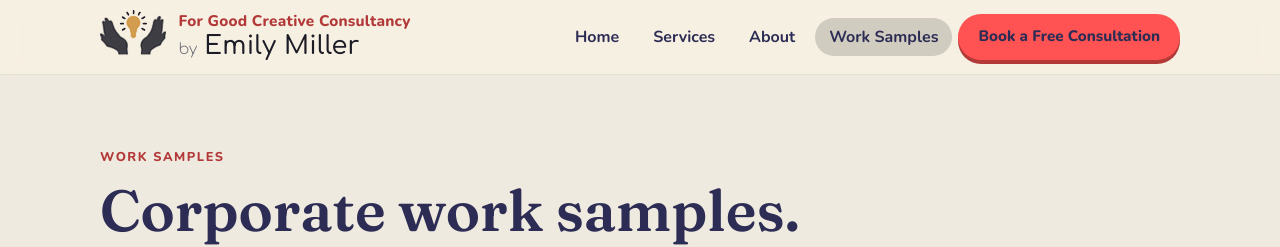
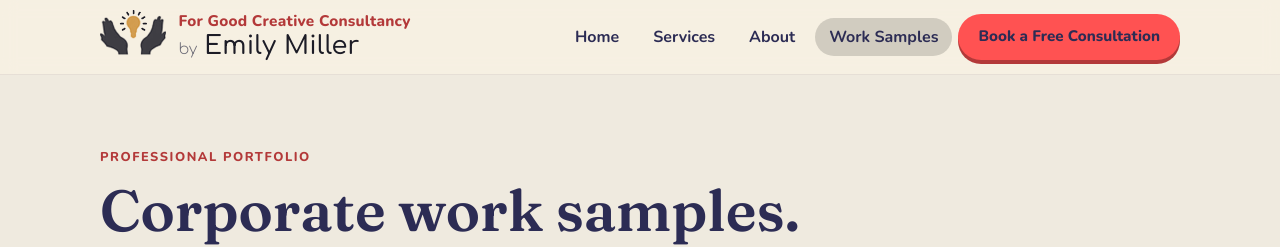
Before and after one commit to StPaulStylee/emilyforgood-website, a plain HTML site: page content-samples.html in a window 1280 px wide. Shown: the top 247 px of the page. Drawn offline with nearby package versions, Linux system fonts and the light colour scheme.

Commit message:
Label content samples page "Professional portfolio"
Co-Authored-By: Claude Sonnet 5.5 <noreply@anthropic.com>

```diff
--- a/content-samples.html
+++ b/content-samples.html
@@ -30,7 +30,7 @@
 <main>
   <section>
     <div class="wrap">
-      <p class="eyebrow">Work samples</p>
+      <p class="eyebrow">Professional portfolio</p>
       <h1>Corporate work samples.</h1>
       <p class="lede">Long-form resources, presentations, blogs, case studies and more. Each sample opens in a new tab.</p>
     </div>
```
